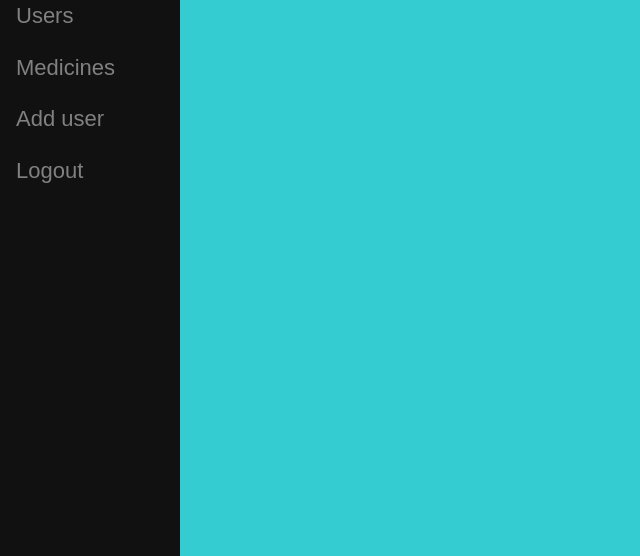
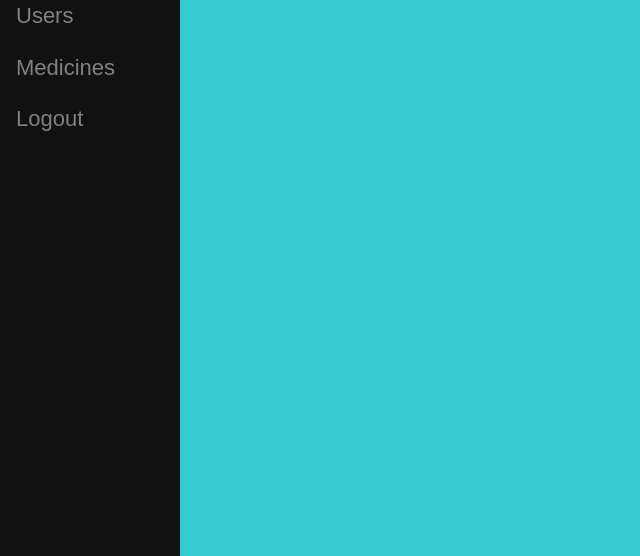
Before and after one commit to aceofclubz/meddispenser, a Django app: page /medicine in a window 1280 px wide. Shown: the part 244-800 px from the top of the page, without its empty margins (0-640 px from the left). Run offline with Django 3.2, Linux system fonts and the light colour scheme; data that the repository does not hold is empty; some libraries are stand-ins or nearby versions.

Commit message:
removed add user from temlplate

```diff
--- a/adminsite/templates/basic.html
+++ b/adminsite/templates/basic.html
@@ -79,7 +79,6 @@ color: #f1f1f1;
         <a href="{% url 'transactions_all' %}">Transactions</a>
         <a href="{% url 'user' %}">Users</a>
         <a href="{% url 'medicine' %}">Medicines</a>
-        <a href="{% url 'create' %}">Add user</a>
         <a href="{% url 'logout' %}">Logout</a>
     </div>
     <div class="main">
```
